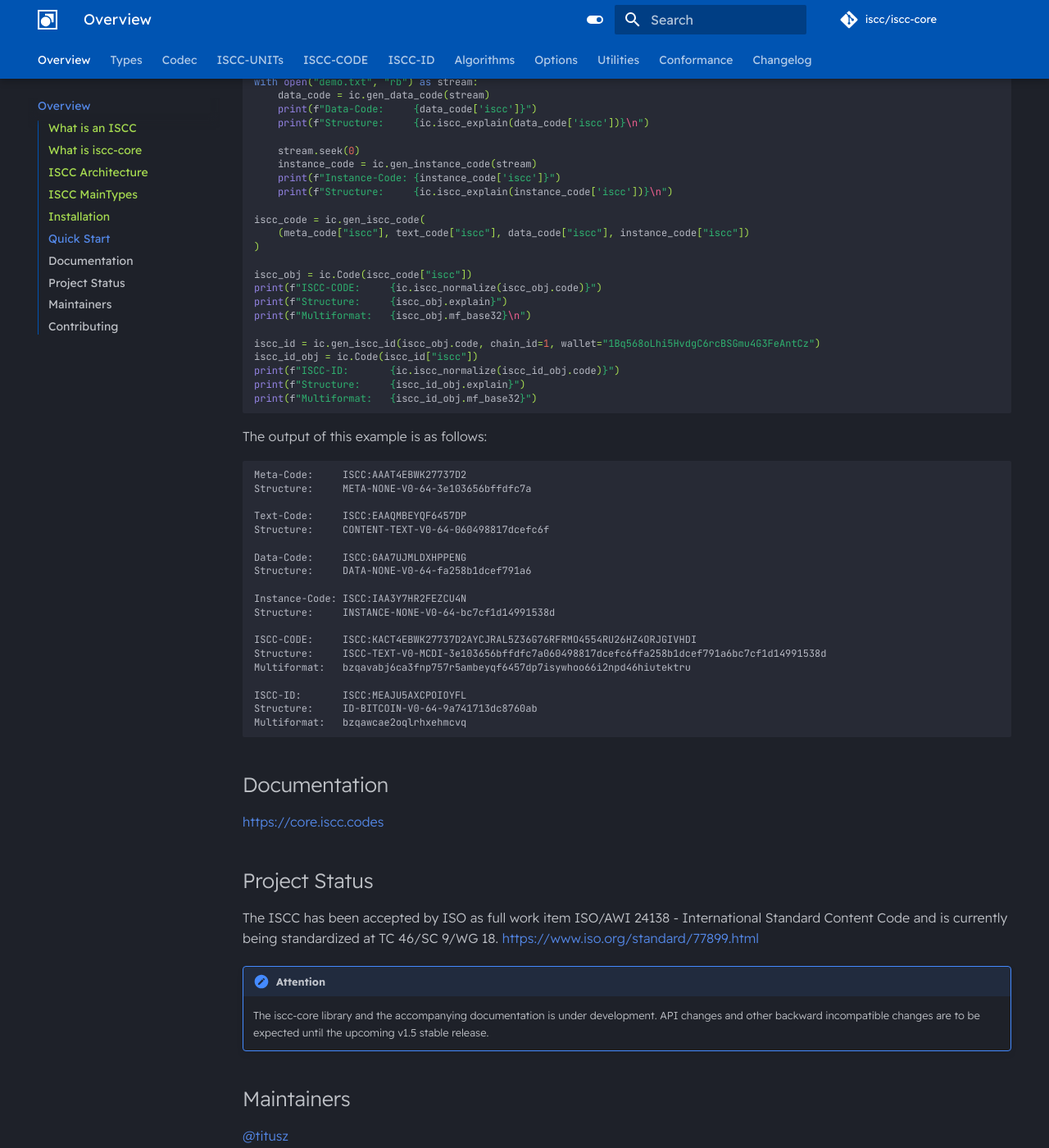
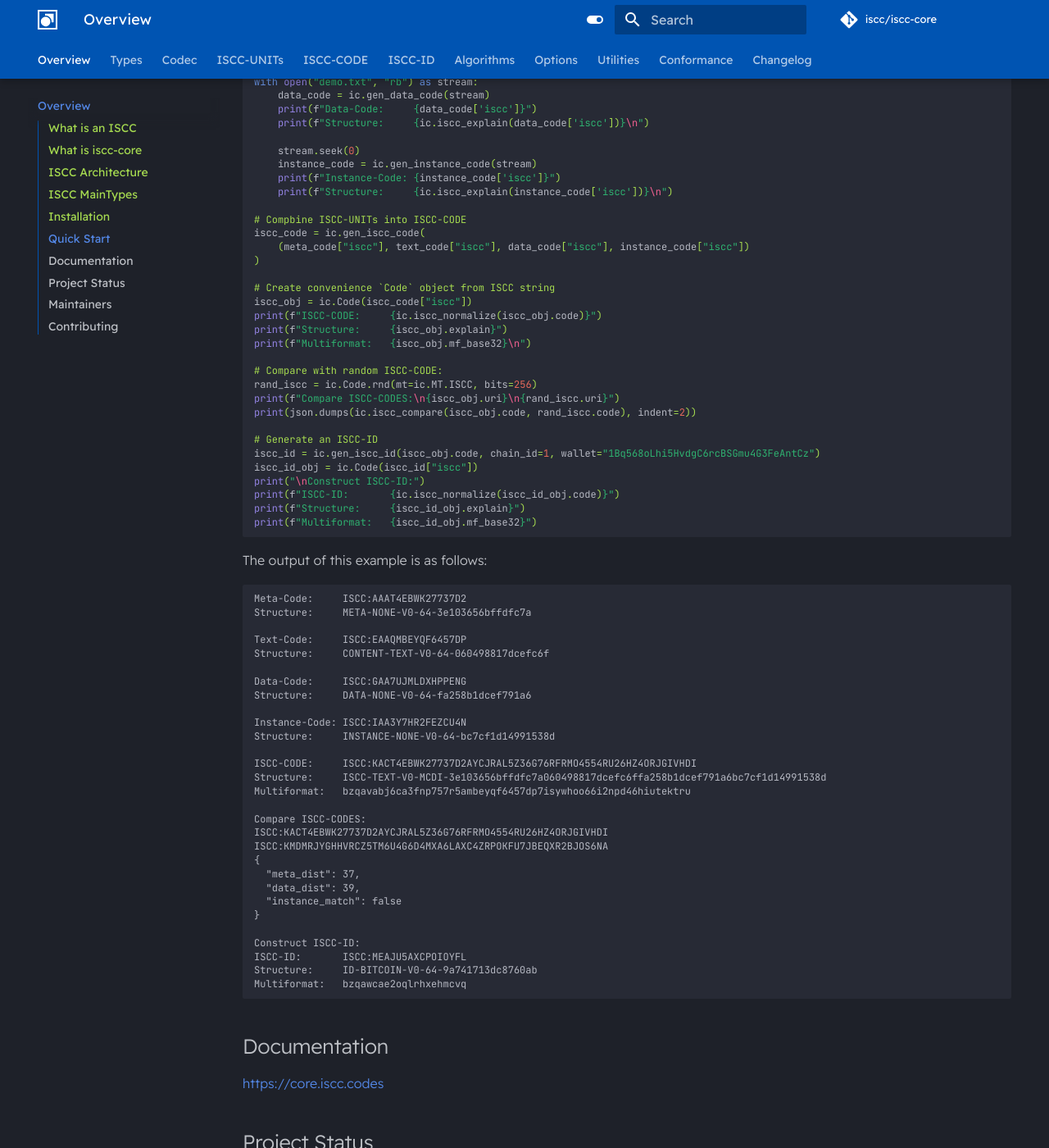
Before and after one commit to iscc/iscc-core, an MkDocs documentation site: the page built from docs/index.md, in a window 1280 px wide and 1400 px high, scrolled down 2916 px. Shown: the whole window at 82% size. Built offline with MkDocs 1.6.1 and Material for MkDocs 9.7.7, drawn with Linux system fonts in a browser that asks for light colours; comment, search, counter and statistics services are not loaded.

Commit message:
Add ISCC comparison example to demo code.

````diff
--- a/docs/index.md
+++ b/docs/index.md
@@ -52,8 +52,8 @@ pip install iscc-core
 ## Quick Start
 
 ```python
+import json
 import iscc_core as ic
-
 
 meta_code = ic.gen_meta_code(name="ISCC Test Document!")
 
@@ -78,17 +78,26 @@ with open("demo.txt", "rb") as stream:
     print(f"Instance-Code: {instance_code['iscc']}")
     print(f"Structure:     {ic.iscc_explain(instance_code['iscc'])}\n")
 
+# Compbine ISCC-UNITs into ISCC-CODE
 iscc_code = ic.gen_iscc_code(
     (meta_code["iscc"], text_code["iscc"], data_code["iscc"], instance_code["iscc"])
 )
 
+# Create convenience `Code` object from ISCC string
 iscc_obj = ic.Code(iscc_code["iscc"])
 print(f"ISCC-CODE:     {ic.iscc_normalize(iscc_obj.code)}")
 print(f"Structure:     {iscc_obj.explain}")
 print(f"Multiformat:   {iscc_obj.mf_base32}\n")
 
+# Compare with random ISCC-CODE:
+rand_iscc = ic.Code.rnd(mt=ic.MT.ISCC, bits=256)
+print(f"Compare ISCC-CODES:\n{iscc_obj.uri}\n{rand_iscc.uri}")
+print(json.dumps(ic.iscc_compare(iscc_obj.code, rand_iscc.code), indent=2))
+
+# Generate an ISCC-ID
 iscc_id = ic.gen_iscc_id(iscc_obj.code, chain_id=1, wallet="1Bq568oLhi5HvdgC6rcBSGmu4G3FeAntCz")
 iscc_id_obj = ic.Code(iscc_id["iscc"])
+print("\nConstruct ISCC-ID:")
 print(f"ISCC-ID:       {ic.iscc_normalize(iscc_id_obj.code)}")
 print(f"Structure:     {iscc_id_obj.explain}")
 print(f"Multiformat:   {iscc_id_obj.mf_base32}")
@@ -113,6 +122,16 @@ ISCC-CODE:     ISCC:KACT4EBWK27737D2AYCJRAL5Z36G76RFRMO4554RU26HZ4ORJGIVHDI
 Structure:     ISCC-TEXT-V0-MCDI-3e103656bffdfc7a060498817dcefc6ffa258b1dcef791a6bc7cf1d14991538d
 Multiformat:   bzqavabj6ca3fnp757r5ambeyqf6457dp7isywhoo66i2npd46hiutektru
 
+Compare ISCC-CODES:
+ISCC:KACT4EBWK27737D2AYCJRAL5Z36G76RFRMO4554RU26HZ4ORJGIVHDI
+ISCC:KMDMRJYGHHVRCZ5TM6U4G6D4MXA6LAXC4ZRPOKFU7JBEQXR2BJOS6NA
+{
+  "meta_dist": 37,
+  "data_dist": 39,
+  "instance_match": false
+}
+
+Construct ISCC-ID:
 ISCC-ID:       ISCC:MEAJU5AXCPOIOYFL
 Structure:     ID-BITCOIN-V0-64-9a741713dc8760ab
 Multiformat:   bzqawcae2oqlrhxehmcvq
````
Also changed, not shown: README.md (+20 -1 lines), docs/changelog.md (+1 -0 lines), 1 other file.
